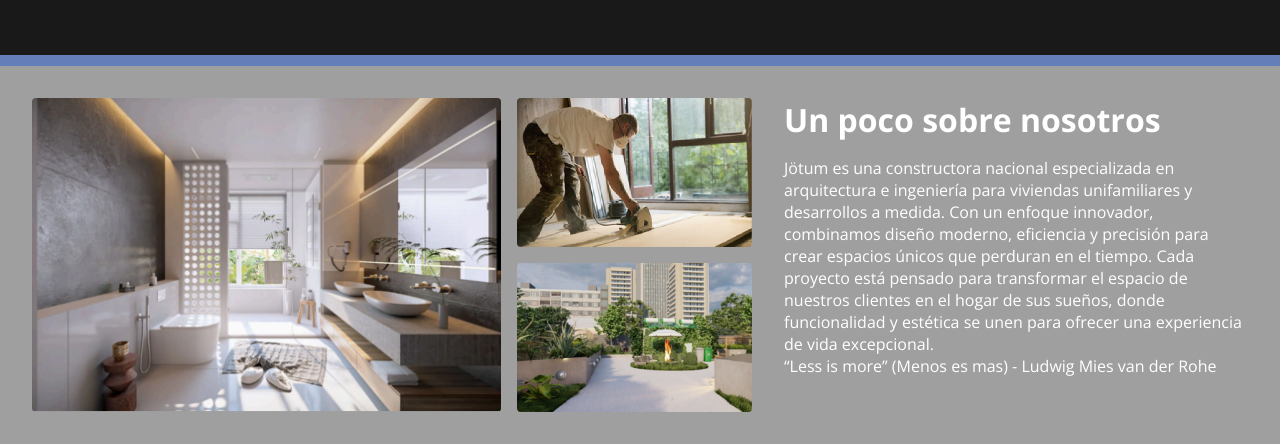
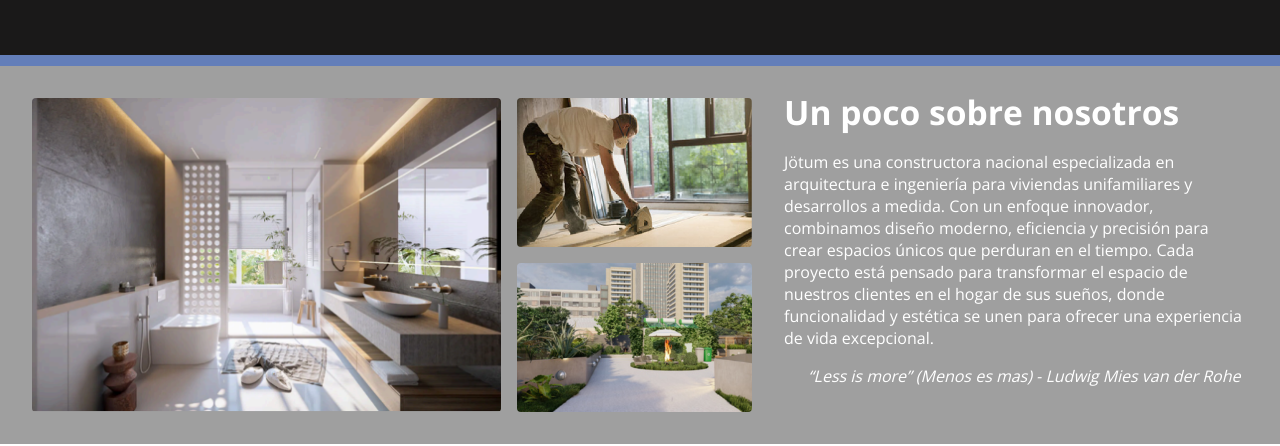
Before and after one commit to D-Madev/portfolio-jotum, a React (Vite) app: page / in a window 1280 px wide. Shown: the part 843-1289 px from the top of the page. Built offline with nearby package versions, Linux system fonts and the light colour scheme.

Commit message:
style(resume-aboutus): Tamaños de textos y titulos

```diff
--- a/src/components/Resume-aboutus.css
+++ b/src/components/Resume-aboutus.css
@@ -45,12 +45,21 @@
 .resume-aboutus-text {
   width: 40%;
   box-sizing: border-box;
-  padding: 2rem 2rem 2rem 1rem;
+  padding: 1.4rem 2rem 2rem 1rem;
 }
 
 .resume-aboutus-text h3 {
-  font-size: 2rem;
-  margin-bottom: 1rem;
+  font-size: 2.1rem;
+}
+
+.resume-aboutus-text p {
+  margin-top: 1rem;
+}
+
+.resume-aboutus-quote {
+
+  font-style: italic;
+  margin-left: 1.5rem;
 }
 
 @media (max-width: 1200px) {
--- a/src/components/Resume-aboutus.jsx
+++ b/src/components/Resume-aboutus.jsx
@@ -22,7 +22,7 @@
           nuestros clientes en el hogar de sus sueños, donde funcionalidad y
           estética se unen para ofrecer una experiencia de vida excepcional.
         </p>
-        <p>“Less is more” (Menos es mas) - Ludwig Mies van der Rohe</p>
+        <p className='resume-aboutus-quote'>“Less is more” (Menos es mas) - Ludwig Mies van der Rohe</p>
       </section>
     </article>
   );
```
